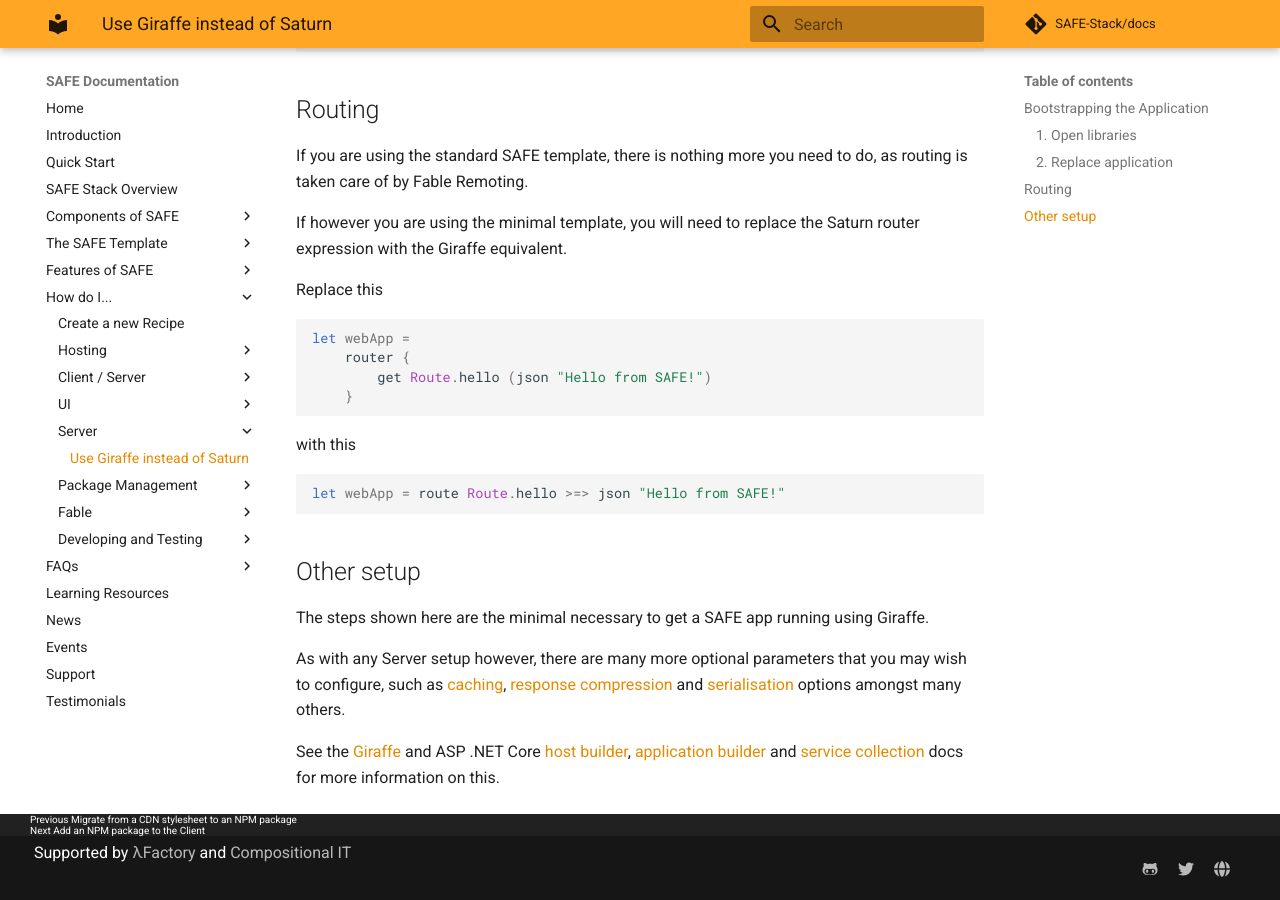
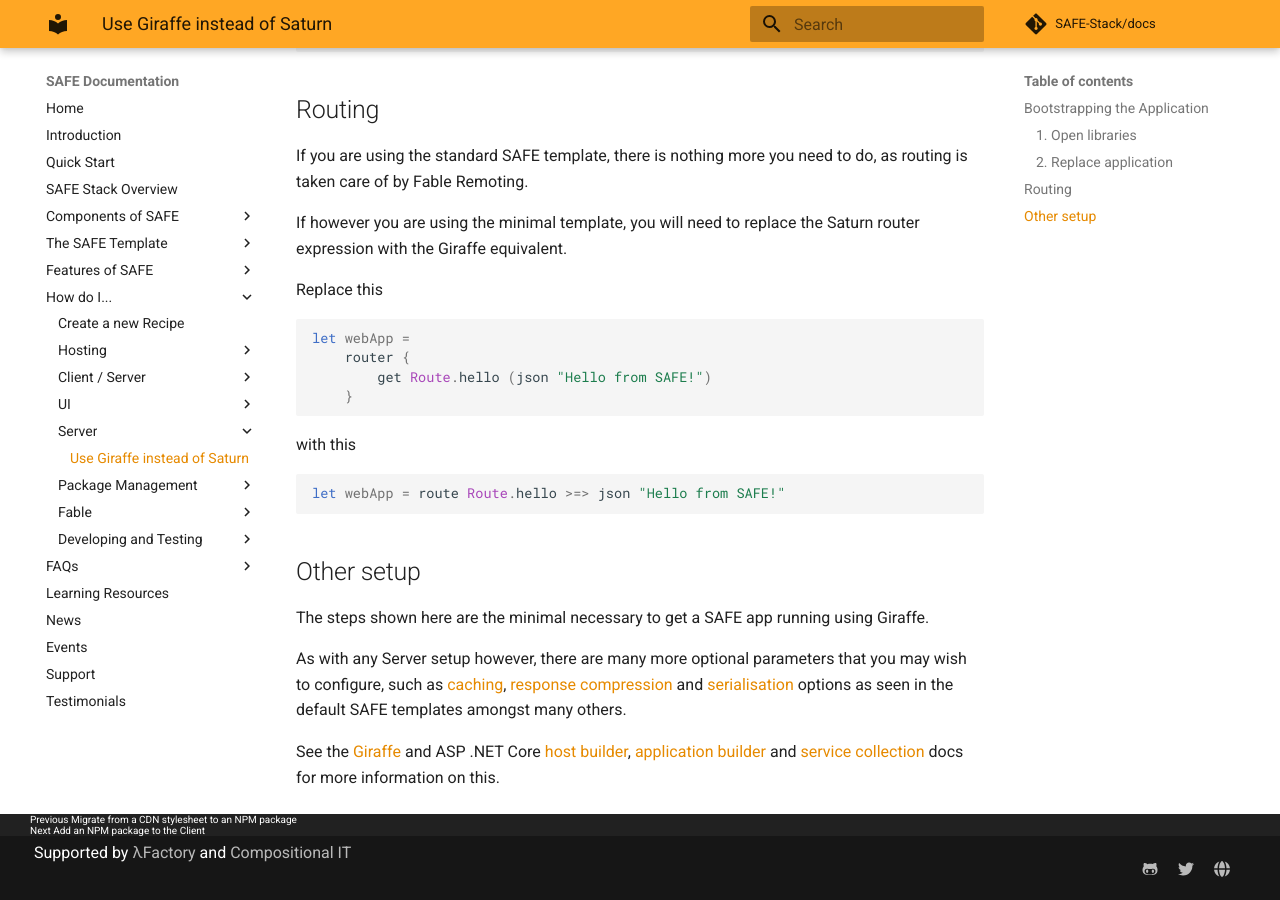
Before and after one commit to SAFE-Stack/docs, an MkDocs documentation site: the page built from docs/recipes/server/saturn-to-giraffe.md, in a window 1280 px wide and 900 px high, scrolled down 1397 px. Built offline with MkDocs 1.6.1 and Material for MkDocs 9.7.7, drawn with Linux system fonts in a browser that asks for light colours; comment, search, counter and statistics services are not loaded.

Commit message:
Expanded note about extra setup to mention the template specifically, hopefully that will give context as to why I link to those parts of the Saturn docs (which is so they can see how to convert those functions from Saturn to Giraffe syntax)

```diff
--- a/docs/recipes/server/saturn-to-giraffe.md
+++ b/docs/recipes/server/saturn-to-giraffe.md
@@ -84,6 +84,6 @@
 
 The steps shown here are the minimal necessary to get a SAFE app running using Giraffe.
 
-As with any Server setup however, there are many more optional parameters that you may wish to configure, such as [caching](https://github.com/SaturnFramework/Saturn/blob/4b11a4685e5e27f1df6d6195c1d3e965adfb0ec1/src/Saturn/Application.fs#L260), [response compression](https://github.com/SaturnFramework/Saturn/blob/4b11a4685e5e27f1df6d6195c1d3e965adfb0ec1/src/Saturn/Application.fs#L270) and [serialisation](https://github.com/SaturnFramework/Saturn/blob/4b11a4685e5e27f1df6d6195c1d3e965adfb0ec1/src/Saturn/Application.fs#L580) options amongst many others.
+As with any Server setup however, there are many more optional parameters that you may wish to configure, such as [caching](https://github.com/SaturnFramework/Saturn/blob/4b11a4685e5e27f1df6d6195c1d3e965adfb0ec1/src/Saturn/Application.fs#L260), [response compression](https://github.com/SaturnFramework/Saturn/blob/4b11a4685e5e27f1df6d6195c1d3e965adfb0ec1/src/Saturn/Application.fs#L270) and [serialisation](https://github.com/SaturnFramework/Saturn/blob/4b11a4685e5e27f1df6d6195c1d3e965adfb0ec1/src/Saturn/Application.fs#L580) options as seen in the default SAFE templates amongst many others.
 
 See the [Giraffe](https://github.com/giraffe-fsharp/Giraffe/blob/master/DOCUMENTATION.md#basics) and ASP .NET Core [host builder](https://docs.microsoft.com/en-us/aspnet/core/fundamentals/host/web-host?view=aspnetcore-3.1), [application builder](https://docs.microsoft.com/en-us/aspnet/core/fundamentals/middleware/?view=aspnetcore-3.1) and [service collection](https://docs.microsoft.com/en-us/aspnet/core/fundamentals/dependency-injection?view=aspnetcore-3.1) docs for more information on this.
```
